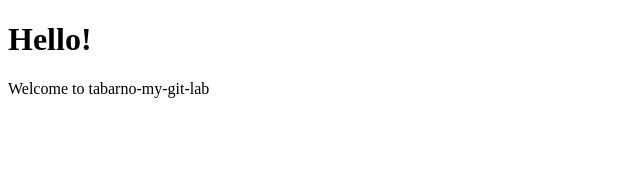
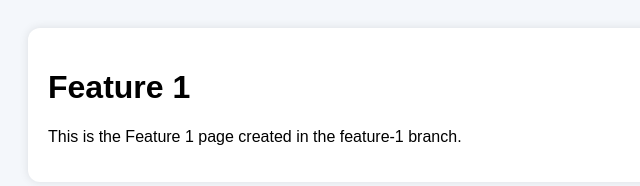
Before and after one commit to tabarnokenneth/tabarno-my-git-lab, a plain HTML site: page index.html in a window 1280 px wide. Shown: the whole page, without its empty margins (0-640 px from the left). Drawn offline with Linux system fonts and the light colour scheme.

Commit message:
Added feature-1.html with styled Feature 1 page

```diff
--- a/index.html
+++ b/index.html
@@ -1,10 +1,27 @@
 <!DOCTYPE html>
 <html>
 <head>
-    <title>My Git Lab</title>
+    <title>Feature 1 Page</title>
+    <style>
+        body {
+            background: #f4f7fb;
+            font-family: Arial, sans-serif;
+            padding: 20px;
+        }
+        .box {
+            background: white;
+            padding: 20px;
+            border-radius: 12px;
+            box-shadow: 0 0 10px rgba(0,0,0,0.1);
+        }
+    </style>
 </head>
 <body>
-    <h1>Hello!</h1>
-    <p>Welcome to tabarno-my-git-lab</p>
+
+    <div class="box">
+        <h1>Feature 1</h1>
+        <p>This is the Feature 1 page created in the feature-1 branch.</p>
+    </div>
+
 </body>
 </html>
```
